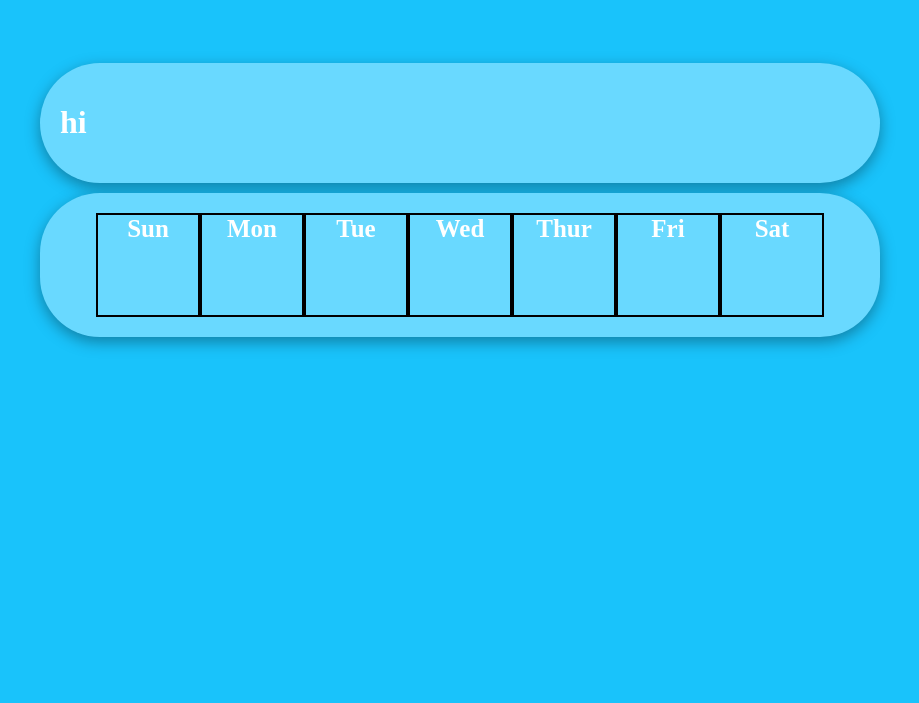
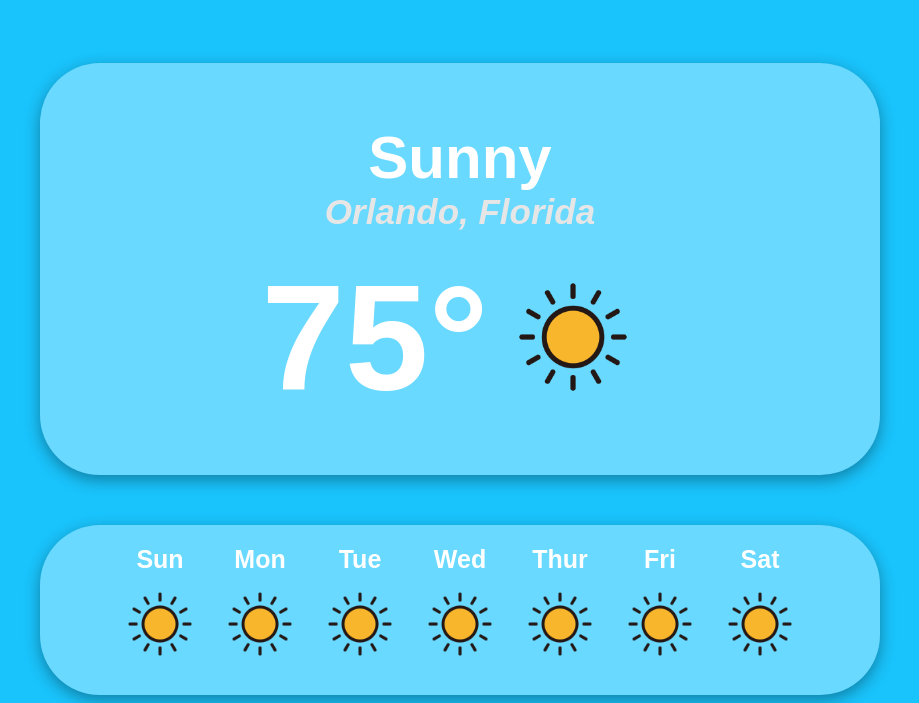
Before and after one commit to rundex0/WeatherApp, a website: page index.html in a window 1280 px wide. Shown: the part 137-840 px from the top of the page, without its empty margins (180-1099 px from the left). Before the commit the page ends 800 px from the top, so only its background shows below. Drawn offline with Linux system fonts and the light colour scheme.

Commit message:
added sample weather data and weather symbols

```diff
--- a/index.html
+++ b/index.html
@@ -1,47 +1,57 @@
 <!DOCTYPE html>
 <html lang="en">
   <head>
-    <meta charset="UTF-8">
-    <meta name="viewport" content="width=device-width, initial-scale=1.0">
+    <meta charset="UTF-8" />
+    <meta name="viewport" content="width=device-width, initial-scale=1.0" />
     <title>Weather App</title>
 
-    <link rel="icon" type="image/x-icon" href="icons8-sun-color-favicons/Web/icons8-sun-color-32.png">
-    <link rel="stylesheet" href="styles.css">
+    <link
+      rel="icon"
+      type="image/x-icon"
+      href="icons8-sun-color-favicons/Web/icons8-sun-color-32.png"
+    />
+    <link rel="stylesheet" href="styles.css" />
   </head>
   <body>
     <div class="wrapper-container">
       <div class="top-container">
-        <h1>hi</h1>
-
-
+        <div class="weather-title-info">
+          <h1 class="weather-desc">Sunny</h1>
+          <h2 class="location">Orlando, Florida</h2>
         </div>
-
-
-    <div class="btm-container">
-
-        <div class="days-of-week">
-
+        <div class="temp-container">
+          <h1 class="temp">75°</h1>
+          <img src="./weather_symbols/sun.png" class="weather-icon" />
         </div>
       </div>
 
-
+      <div class="btm-container">
+        <div class="days-of-week"></div>
+      </div>
     </div>
 
-
     <script>
-    const daysOfWeek = document.querySelector('.days-of-week');
+        const daysOfWeek = document.querySelector(".days-of-week");
 
         for (let i = 0; i < 7; i++) {
-    const dayDiv = document.createElement('div');
-    dayDiv.classList.add('day');
+          const dayDiv = document.createElement("div");
+          dayDiv.classList.add("day");
 
-    if(i === 0 ) dayDiv.innerHTML = '<h3>Sun</h3>';
-    else if(i === 1 ) dayDiv.innerHTML = '<h3>Mon</h3>';
-    else if(i === 2 ) dayDiv.innerHTML = '<h3>Tue</h3>';
-    else if(i === 3 ) dayDiv.innerHTML = '<h3>Wed</h3>';
-    else if(i === 4 ) dayDiv.innerHTML = '<h3>Thur</h3>';
-    else if(i === 5 ) dayDiv.innerHTML = '<h3>Fri</h3>';
-    else if(i === 6 ) dayDiv.innerHTML = '<h3>Sat</h3>';
+          const dayName = ["Sun", "Mon", "Tue", "Wed", "Thur", "Fri", "Sat"];
+
+          // Create an <h3> element for the day name
+          const h3 = document.createElement("h3");
+          h3.textContent = dayName[i];
+
+          // Create an <img> element for the sun image
+          const sunImage = document.createElement("img");
+          sunImage.src = "./weather_symbols/sun.png"; // Replace with the actual path or URL of your sun image
+          sunImage.alt = "Sun";
+
+          // Append the <h3> and <img> elements to the dayDiv
+          dayDiv.appendChild(h3);
+          dayDiv.appendChild(sunImage);
+
           daysOfWeek.appendChild(dayDiv);
         }
       </script>
--- a/styles.css
+++ b/styles.css
@@ -1,11 +1,15 @@
-
+* {
+    font-family: Arial, sans-serif;
+    font-weight: 600px;
+}
 
 body {
   background-color: #19c3fb;
   color: white;
 }
 
-.top-container, .btm-container {
+.top-container,
+.btm-container {
   background-color: #69d9ff;
   margin-left: auto;
   margin-right: auto;
@@ -15,7 +19,6 @@ body {
   border-radius: 60px;
   padding: 20px;
   box-shadow: rgba(0, 0, 0, 0.35) 0px 5px 15px;
-
 }
 
 .wrapper-container {
@@ -23,7 +26,6 @@ body {
 }
 
 .day {
-    border: 2px solid black;
   width: 100px;
   height: 100px;
 }
@@ -31,6 +33,8 @@ body {
 .btm-container {
   display: flex;
   justify-content: center;
+  margin-top: 50px;
+  padding-bottom: 50px;
 }
 
 .days-of-week {
@@ -41,5 +45,46 @@ body {
   text-align: center;
   margin-top: 0;
   font-size: 25px;
+  margin-bottom: 0px;
+}
 
+.temp-container {
+  width: fit-content;
+  margin-left: auto;
+  margin-right: auto;
+  display: flex;
 }
+
+.temp {
+  font-size: 150px;
+  margin-top: 0px;
+  margin-bottom: 30px;
+}
+
+.weather-title-info {
+  text-align: center;
+}
+
+.weather-desc {
+    font-size: 60px;
+    margin-bottom: 0px;
+}
+
+.location  {
+    font-size: 35px;
+    color: rgb(230, 230, 230);
+    margin-bottom: 20px;
+    margin-top: 0px;
+    font-style: oblique;
+}
+
+.weather-icon {
+    height: 170px;
+    width: 170px;
+    }
+
+.day img {
+    height: 100px;
+    width: auto;
+    padding-bottom: 10px;
+}
```
Also changed, not shown: weather_symbols/sun.png (added). Lines whose indentation alone changed are shown as unchanged.
